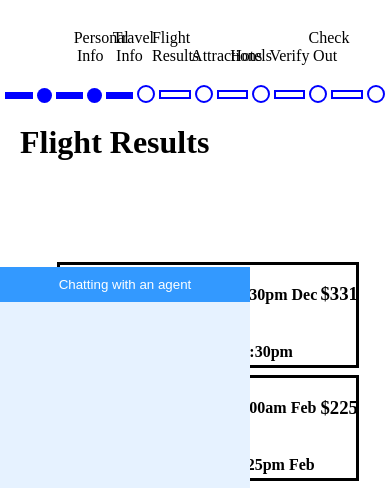
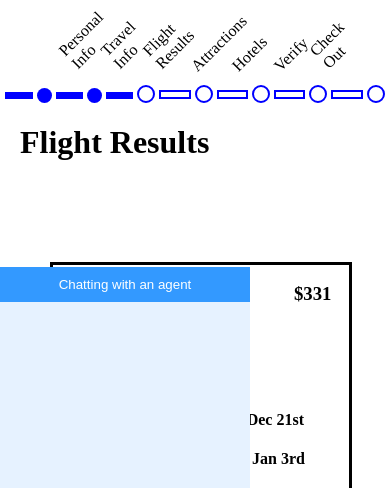
Before and after one commit to nickallaire/CSE134BProject, a plain HTML site: page TravelAgency/TravelAgency/flightdata.html in a window 390 px wide. Shown: the part 302-790 px from the top of the page. Drawn offline with Linux system fonts and the light colour scheme.

Commit message:
Fixed formatting for resizing window

```diff
--- a/TravelAgency/TravelAgency/flightdata.html
+++ b/TravelAgency/TravelAgency/flightdata.html
@@ -8,7 +8,7 @@
 <body>
     <div class="container">
         <div class="header">
-            <img src="https://images.fineartamerica.com/images-medium-large-5/7-background-travel-concept-potowizard-thailand.jpg" alt="Logo" width="100%" height="250px" />
+            <img class="header-img" src="https://images.fineartamerica.com/images-medium-large-5/7-background-travel-concept-potowizard-thailand.jpg" alt="Logo" />
             <div class="title">Travel Agency</div>
         </div>
         <div class="list">
@@ -18,9 +18,9 @@
         </div>
 
         <div class="statusbar-label-container">
-            <p class="statusbar-label">Personal<br />Info</p>
-            <p class="statusbar-label">Travel<br />Info</p>
-            <p class="statusbar-label">Flight<br />Results</p>
+            <p class="statusbar-label">Personal Info</p>
+            <p class="statusbar-label">Travel Info</p>
+            <p class="statusbar-label">Flight Results</p>
             <p class="statusbar-label">Attractions</p>
             <p class="statusbar-label">Hotels</p>
             <p class="statusbar-label">Verify</p>
--- a/TravelAgency/TravelAgency/stylesheet.css
+++ b/TravelAgency/TravelAgency/stylesheet.css
@@ -38,6 +38,11 @@ div.header {
     margin-bottom: 0px;
 }
 
+.header-img {
+    width: 100%;
+    height: 250px;
+}
+
 div.title {
     position: absolute;
     left: 50%;
@@ -74,8 +79,9 @@ div.review {
 
 div.checkout-container {
     position: relative;
-    left: 30%;
+    left: 24%;
     padding-bottom: 75px;
+    width: 275px;
 }
 
 div.info {
@@ -194,9 +200,9 @@ div.flights {
 
 div.flight {
     width: 80%;
-    height: 100px;
-    margin-left:10%;
-    margin-right: 10%;
+    height: 150px;
+    margin-left:8%;
+    margin-right: 12%;
     margin-bottom: 1%;
     margin-top: 1%;
     position: relative;
@@ -205,24 +211,29 @@ div.flight {
 }
 
 div.flight-first {
-    padding-left: : 25px;
+    padding-left: 25px;
     order: 1;
     width: 5%;
 }
 
 div.flight-left {
-    padding-left: : 25px;
+    padding-top: 15px;
+    padding-left: 25px;
+    padding-right: 25px;
     order: 1;
     width: 33%;
 }
 
 div.flight-mid {
     order: 2;
+    padding-top: 25px;
+    padding-left: 25px;
     width: 50%;
 }
 
 div.flight-right {
     order: 3;
+    padding-right: 25px;
     width: 10%;
 }
 
@@ -230,34 +241,10 @@ div.flight:hover {
     background-color: #dddddd;
 }
 
-div.flight h1.airline {
-    /*position: absolute;*/
-    left: 3.5%;
-    margin-top: 5px;
-}
-
 div.flight h3.path {
     /*position: absolute;*/
     text-align: left;
 
-}
-
-div.flight h4.depart {
-    /*position: absolute;*/
-    left: 18%;
-    /*margin-top: 25px;*/
-    margin-bottom: 10px;
-}
-
-div.flight h4.return {
-    /*position: absolute;*/
-    left: 18%;
-    /*margin-top: 30px;*/
-}
-
-div.flight h3.price {
-    /*position: absolute;*/
-    right: 10%;
 }
 
 input[type="radio"] {
@@ -341,31 +328,6 @@ div.travel-breakdown h3 {
     margin-bottom: -50px;
 }
 
-@media only screen and (max-width:620px) {
-    /* For mobile phones */
-    li {
-        width: 100%;
-    }
-
-    div.review {
-        width: 100%;
-    }
-
-    .attraction-cell {
-        display: inline-block;
-        float: left;
-        width: 90%;
-        margin-bottom: 30px;
-        margin-left: 4%;
-        margin-right: 6%;
-    }
-
-    .attraction-table {
-        border-spacing: 0px;
-    }
-}
-
-
 .hotel-table {
     width: 100%;
     border-spacing: 30px;
@@ -393,53 +355,15 @@ div.travel-breakdown h3 {
     margin-bottom: -50px;
 }
 
-@media only screen and (max-width:620px) {
-    /* For mobile phones */
-    li {
-        width: 100%;
-    }
-
-    div.review {
-        width: 100%;
-    }
-
-    .hotel-cell {
-        display: inline-block;
-        float: left;
-        width: 90%;
-        margin-bottom: 30px;
-        margin-left: 4%;
-        margin-right: 6%;
-    }
-
-    .hotel-table {
-        border-spacing: 0px;
-    }
-
-    .calendar-day-container {
-        flex-wrap: wrap;
-    }
-
-    .activities {
-        width: 70%;
-        margin-left: 25px;
-    }
-    .date-loc {
-        width: 30%;
-    }
-
-    .image {
-        clear: both;
-        flex-shrink: .5;
-        margin-left: 25%
-    }
-}
-
 .calendar-day-container {
     border: 3px solid black;
     display: inline-flex;
-    width: 95%;
+    width: 90%;
+    margin-left: 3%;
+    margin-right: 7%;
     position: relative;
+    margin-bottom: 25px;
+
 }
 
 .date-loc {
@@ -467,11 +391,15 @@ div.travel-breakdown h3 {
 .image {
     order: 3;
     width: 30%;
+    right: 0;
+    padding-top: 30px;
+    padding-right: 10px;
+    padding-left: 10px;
 }
 
 .image > img {
-    height: 200px;
-    width: 200px;
+    height: 150px;
+    width: 150px;
 }
 
 .rectangle-empty {
@@ -522,19 +450,132 @@ div.travel-breakdown h3 {
 
 .statusbar-label {
     display: inline-block;
+    position: relative;
+    text-align: center;
     width: 8.5%;
-    position: relative;
-    left: 3%;
-    margin-left: 2px;
+    padding-right: 2.5%;
 }
 
 .statusbar-label-container {
     display: inline-block;
-    text-align: center;
-    width: 100%;
+    width: 76%;
+    margin-left: 24%;
 }
 
 .centered-button {
     position: relative;
     left: 50%;
+    transform: translate(-50%, 0%);
 }
+
+@media only screen and (max-width:620px) {
+    /* For mobile phones */
+    li {
+        width: 100%
+    }
+
+    div.review {
+        width: 100%
+    }
+
+    .attraction-cell {
+        display: inline-block;
+        float: left;
+        width: 90%;
+        margin-bottom: 30px;
+        margin-left: 4%;
+        margin-right: 6%
+    }
+
+    .attraction-table {
+        border-spacing: 0px
+    }
+
+    .hotel-cell {
+        display: inline-block;
+        float: left;
+        width: 90%;
+        margin-bottom: 30px;
+        margin-left: 4%;
+        margin-right: 6%
+    }
+
+    .hotel-table {
+        border-spacing: 0px
+    }
+
+    .calendar-day-container {
+        flex-wrap: wrap
+    }
+
+    .activities {
+        width: 70%;
+        margin-left: 25px
+    }
+
+    .date-loc {
+        width: 30%
+
+    }
+
+    .image {
+        width: 200px;
+        padding-left: 20px;
+        padding-bottom: 20px;
+        margin-left: 25%;
+    }
+
+    .image > img {
+        height: 200px;
+        width: 200px;
+
+    }
+
+    div.flight {
+        height: 225px;
+    }
+
+    div.flight-first {
+        order: 0;
+        position: absolute;
+        left: 20px;
+        top: 100px;
+
+    }
+
+    div.flight-left {
+        order: 1;
+        position: absolute;
+        left: 50px;
+        padding-right: 0%;
+        margin-right: 0px;
+        width: 200px;
+    }
+
+    div.flight-mid {
+        order: 1;
+        position: absolute;
+        left: 50px;
+        top: 115px;
+        padding-right: 0px;
+        padding-top: 10px;
+        width: 250px;
+    }
+
+    div.flight-right {
+        order: 3;
+        position: absolute;
+        right: 0px;
+        padding-left: 0px;
+    }
+
+    .statusbar-label {
+        transform: rotate(-45deg);
+        padding-left: 0.25%;
+        padding-right: 4%;
+    }
+
+    .statusbar-label-container {
+        margin-left: 16%;
+    }
+}
```
Also changed, not shown: TravelAgency/TravelAgency/about.html (+1 -1 lines), TravelAgency/TravelAgency/attractions.html (+4 -4 lines), TravelAgency/TravelAgency/bookflights.html (+6 -3 lines), TravelAgency/TravelAgency/bookhotels.html (+6 -3 lines), TravelAgency/TravelAgency/checkout.html (+4 -4 lines), TravelAgency/TravelAgency/contact.html (+1 -1 lines), TravelAgency/TravelAgency/hotels.html (+1 -1 lines), TravelAgency/TravelAgency/index.html (+1 -1 lines), TravelAgency/TravelAgency/login.html (+1 -1 lines), TravelAgency/TravelAgency/personalinfo.html (+4 -4 lines), TravelAgency/TravelAgency/signup.html (+1 -1 lines), TravelAgency/TravelAgency/success.html (+1 -1 lines), TravelAgency/TravelAgency/travelinfo.html (+4 -4 lines), TravelAgency/TravelAgency/verify.html (+10 -8 lines), 2 other files.
